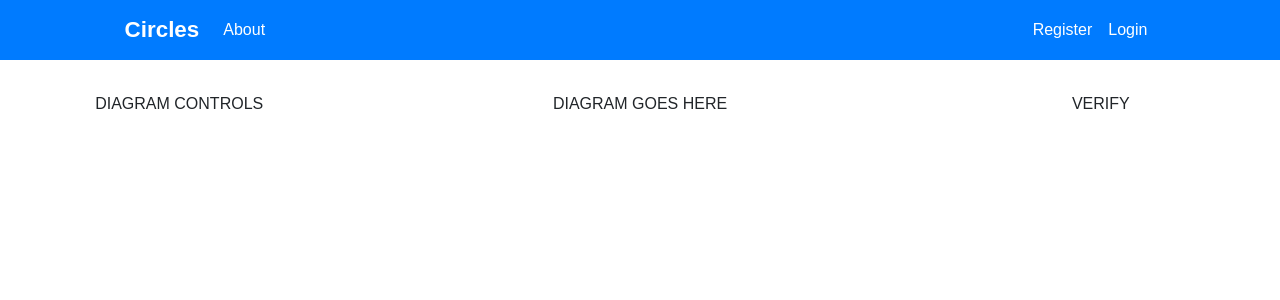
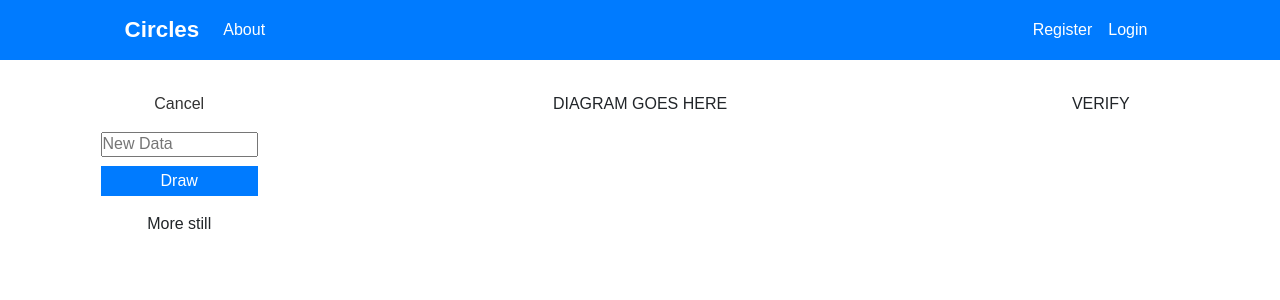
Before and after one commit to GingerNeil12/MEng_React_Frontend, a React (Create React App) app: page /newDiagram in a window 1280 px wide. Shown: the top 300 px of the page. Built offline with nearby package versions, Linux system fonts and the light colour scheme.

Commit message:
Added the CreateNewDiagram component

```diff
--- /dev/null
+++ b/src/components/diagram/CreateNewDiagram.js
@@ -0,0 +1,49 @@
+import React, { Component } from 'react'
+
+class CreateNewDiagram extends Component {
+  render() {
+    return (
+      <div style={form}>
+        <div style={formGroup}>
+            <div style={formItem}>
+                <input type="text" placeholder="New Data" style={formTextBox}/>
+            </div>
+            <div style={formItem}>
+                <input type="submit" value="Draw" style={formButton}/>
+            </div>
+        </div>
+      </div>
+    )
+  }
+}
+
+const form = {
+    width: '90%',
+    margin: 'auto',
+    overflow: 'hidden'
+}
+
+const formGroup = {
+    margin: '1em'
+}
+
+const formItem = {
+    display: 'block',
+    margin: '9px'
+}
+
+const formTextBox = {
+    width: '100%',
+    height: '25px'
+}
+
+const formButton = {
+    width: '100%',
+    borderStyle: 'none',
+    fontSize: '16px',
+    padding: '3px',
+    background: '#007bff',
+    color: '#ffffff'
+}
+
+export default CreateNewDiagram;
--- /dev/null
+++ b/src/components/diagram/DiagramControls.js
@@ -0,0 +1,23 @@
+import React, { Component } from 'react'
+import { Link } from 'react-router-dom'
+import CreateNewDiagram from './CreateNewDiagram';
+
+class DiagramControls extends Component {
+  render() {
+    return (
+      <div>
+        <div>
+            <Link to="/dashboard">Cancel</Link>
+        </div>
+        <div>
+            <CreateNewDiagram/>
+        </div>
+        <div>
+            <p>More still</p>
+        </div>
+      </div>
+    )
+  }
+}
+
+export default DiagramControls;
--- a/src/components/diagram/NewDiagram.js
+++ b/src/components/diagram/NewDiagram.js
@@ -1,11 +1,12 @@
 import React, { Component } from 'react'
+import DiagramControls from './DiagramControls'
 
 class NewDiagram extends Component {
   render() {
     return (
       <div style={newDiagramConatiner}>
         <div style={sectionOne}>
-          <p>DIAGRAM CONTROLS</p>
+          <DiagramControls/>
         </div>
         <div style={sectionTwo}>
           <p>DIAGRAM GOES HERE</p>
```
